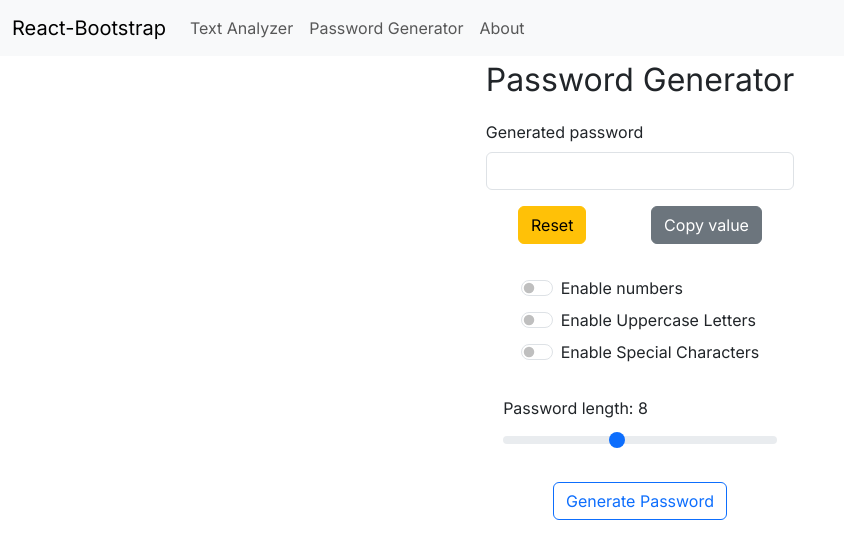
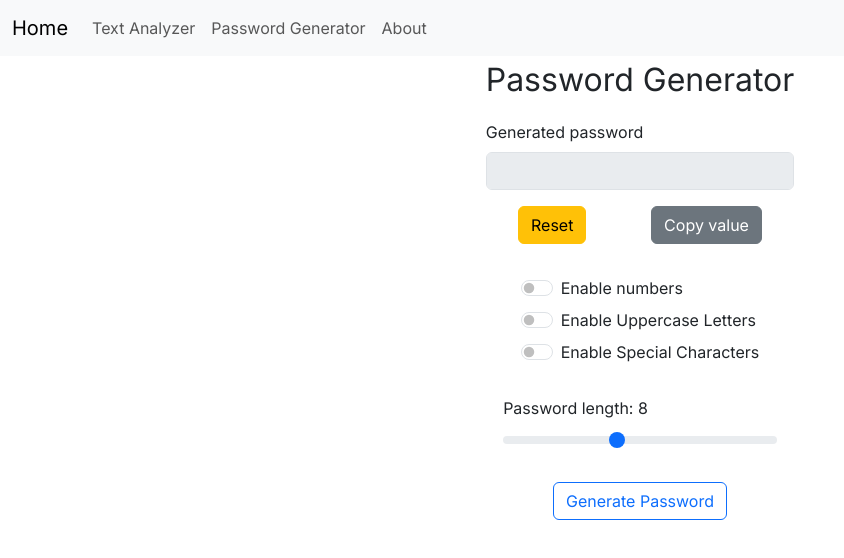
Before and after one commit to nortonx/next-personal, a Next.js app: page /password-generator in a window 1280 px wide. Shown: the top 558 px of the page, without its empty margins (0-844 px from the left). Built offline with nearby package versions, Linux system fonts and the light colour scheme.

Commit message:
First unit tests.

```diff
--- a/src/app/layout.tsx
+++ b/src/app/layout.tsx
@@ -8,7 +8,7 @@ import Footer from '@/components/Footer'
 const inter = Inter({ subsets: ['latin'] })
 
 export const metadata: Metadata = {
-  title: 'Create Next App',
+  title: 'Norton Almeida - React Showcase',
   description: 'Generated by create next app',
 }
 
--- a/src/app/page.tsx
+++ b/src/app/page.tsx
@@ -3,7 +3,7 @@ import styles from './page.module.css'
 
 export default function Home() {
   return (
-    <main className="container-fluid" data-testid="main">
+    <main className="container" data-testid="main">
       This is the main content
     </main>
   )
--- a/src/app/password-generator/page.tsx
+++ b/src/app/password-generator/page.tsx
@@ -93,10 +93,12 @@ const PasswordGeneratorPage = () => {
               type="text"
               value={password}
               onChange={(event) => setPassword(event.target.value)}
+              data-testid="input-generated-password"
+              disabled={true}
             />
             <div className="d-flex justify-content-around">
-              <Button variant="warning" onClick={() => setPassword("")}>Reset</Button>
-              <Button variant="secondary" onClick={copyText}>Copy value</Button>
+              <Button variant="warning" onClick={() => setPassword("")} data-testid="reset-password">Reset</Button>
+              <Button variant="secondary" onClick={copyText} data-testid="copy-password">Copy value</Button>
             </div>
           </Col>
         </Row>
--- a/src/components/Header.tsx
+++ b/src/components/Header.tsx
@@ -11,7 +11,7 @@ const Header = () => {
   <header className="bg-light" data-testid="header">
     <Container fluid>
       <Navbar bg="light" expand="lg">
-        <Navbar.Brand href="/">React-Bootstrap</Navbar.Brand>
+        <Navbar.Brand href="/">Home</Navbar.Brand>
         <Navbar.Toggle aria-controls='basic-navbar-nav' />
         <Navbar.Collapse id="header-navbar">
           <Nav className="d-flex justify-content-end">
--- a/src/components/Input.tsx
+++ b/src/components/Input.tsx
@@ -7,9 +7,10 @@ interface InputProps {
   placeholder?: string;
   value: string;
   onChange(event: React.ChangeEvent<HTMLInputElement>): void;
+  disabled: boolean;
 
 }
-export function Input({label, id, type, placeholder, value, onChange } : InputProps){
+export function Input<HTMLInputElement>({label, id, type, placeholder, value, onChange, disabled } : InputProps){
     return(
         <Form.Group className="mb-3">
           <Form.Label htmlFor={id}>{label}</Form.Label>
@@ -19,6 +20,7 @@ export function Input({label, id, type, placeholder, value, onChange } : InputPr
             id={id}
             value={value}
             onChange={onChange}
+            disabled={true}
           />
         </Form.Group>
     )
```
Also changed, not shown: 2 other files (tests, documents, lock files or other folders).
